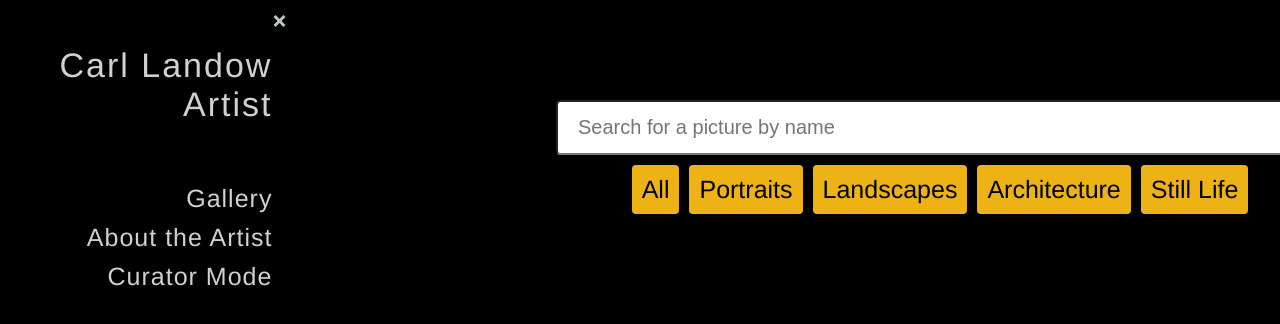
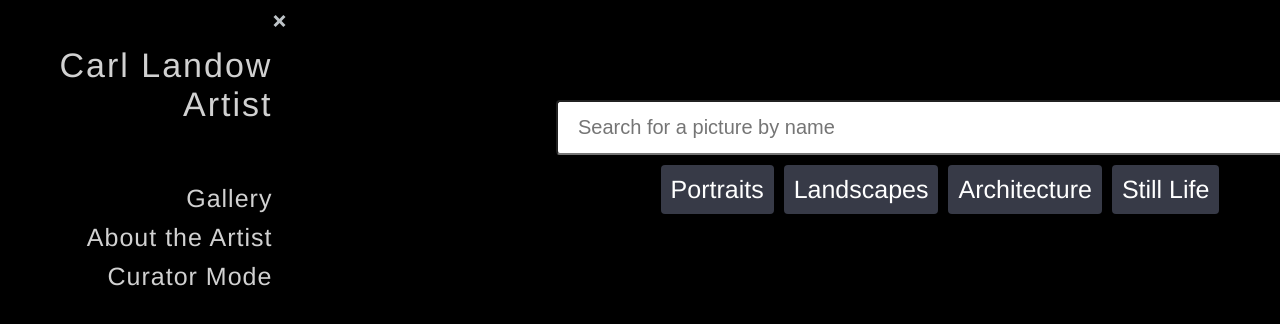
Before and after one commit to regexBender/DadsWebsite, a React (Create React App) app in the folder react_app/: page / in a window 1280 px wide. Shown: the top 324 px of the page. Built offline with nearby package versions, Linux system fonts and the light colour scheme.

Commit message:
Get option state to update

```diff
--- a/react_app/src/App.js
+++ b/react_app/src/App.js
@@ -6,8 +6,19 @@ import './style.css';
 
 class App extends React.Component {
 
-    updateFilter() {
-        console.log("Updating Filter")
+    state = {
+        portraits: false,
+        landscapes: false,
+        architecture: false,
+        still_life: false
+    }
+
+    updateFilter = (this_label) => {
+        console.log("Updating Filter");
+
+        this.setState({
+           [this_label]: !this.state[this_label]
+        });
     }
 
     render() {
@@ -21,28 +32,24 @@ class App extends React.Component {
                     <SearchBar />
 
                     <div className = "filter-container">
+
                         <FilterOption
-                            label = "All"
-                            selected = {true}
+                            label = "portraits"
+                            selected = {this.state.portraits}
                             updateFilter = {this.updateFilter}/>
 
                         <FilterOption
-                            label = "Portraits"
-                            selected = {true}
+                            label = "landscapes"
+                            selected = {this.state.portraits}
                             updateFilter = {this.updateFilter}/>
 
                         <FilterOption
-                            label = "Landscapes"
-                            selected = {true}
-                            updateFilter = {this.updateFilter}/>
-
-                        <FilterOption
-                            label = "Architecture"
-                            selected = {true}
+                            label = "architecture"
+                            selected = {this.state.portraits}
                             updateFilter = {this.updateFilter}/>
                         <FilterOption
-                            label = "Still Life"
-                            selected = {true}
+                            label = "still_life"
+                            selected = {this.state.portraits}
                             updateFilter = {this.updateFilter}/>
                     </div>
                 </div>
--- a/react_app/src/components/FilterOption.js
+++ b/react_app/src/components/FilterOption.js
@@ -2,6 +2,7 @@ import React from 'react';
 
 
 class FilterOption extends React.Component {
+
     state = {
         selectedState: this.props.selected
     }
@@ -10,7 +11,7 @@ class FilterOption extends React.Component {
          this.setState({
                 selectedState: !this.state.selectedState
         },
-            this.props.updateFilter()
+            this.props.updateFilter(this.props.label)
          );
 
 
@@ -22,11 +23,13 @@ class FilterOption extends React.Component {
     }
 
     render () {
+        let display_name = this.props.label.replace("_", " ");
+
         return (
             <div onClick={ this.handleClick }
                 className={ `option ${ this.getClass() }` }
                 id={`filter-${ this.props.label }`} >
-                { this.props.label }
+                { display_name }
             </div>
         )
     }
--- a/react_app/src/components/Sidebar.js
+++ b/react_app/src/components/Sidebar.js
@@ -18,15 +18,15 @@ export default props => {
         Carl Landow<br />
         Artist
       </div>
-      <a className="menu-item SideText" href="/">
+      <a className="menu-item SideText" href="/gallery">
         Gallery
       </a>
 
-      <a className="menu-item SideText" href="/">
+      <a className="menu-item SideText" href="/about">
         About the Artist
       </a>
 
-      <a className="menu-item SideText" href="/">
+      <a className="menu-item SideText" href="/curator-mode">
         Curator Mode
       </a>
     </Menu>
--- a/react_app/src/index.js
+++ b/react_app/src/index.js
@@ -12,6 +12,7 @@ class Main extends React.Component {
         return (
             <Router>
                 <Route exact path="/" component={App}></Route>
+                <Route exact path="/gallery" component={App}></Route>
             </Router>
         )
     }
--- a/react_app/src/style.css
+++ b/react_app/src/style.css
@@ -161,6 +161,7 @@ body {
 
   font-family: "Helvetica Neue", Helvetica, Arial, sans-serif;
   font-size: 25px;
+  text-transform: capitalize;
 
   padding: 10px 10px 10px 10px;
   margin: 10px 5px 10px 5px;
```
